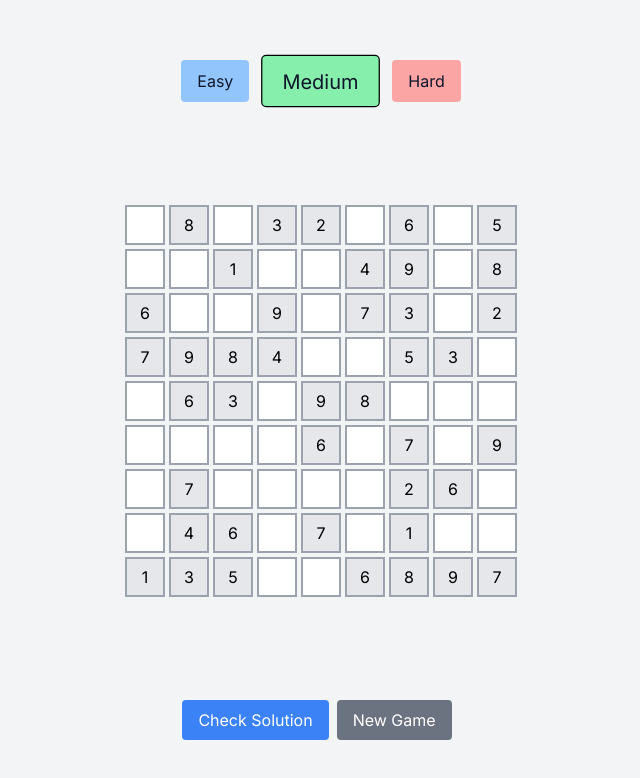
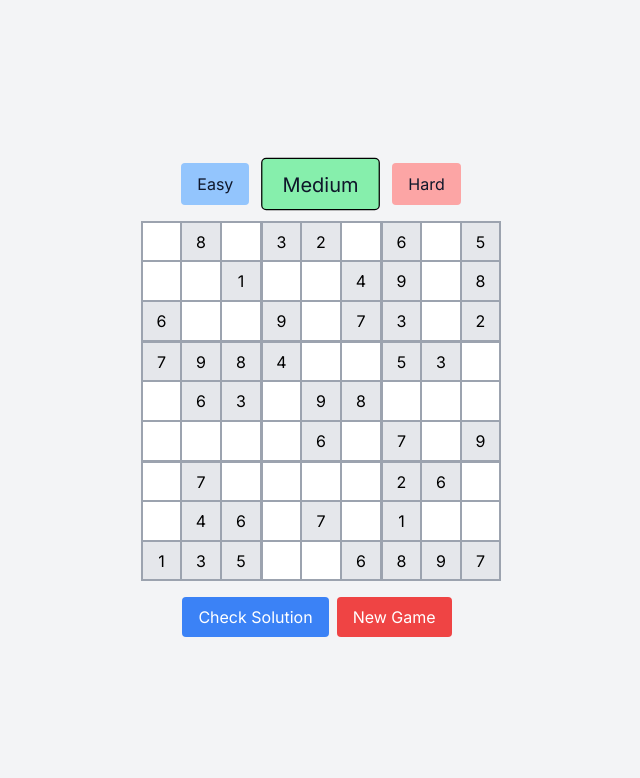
Before and after one commit to andrelsmelo/sudoku, a Next.js app: page / in a window 1280 px wide. Shown: the top 778 px of the page, without its empty margins (319-959 px from the left). Built offline with nearby package versions, Linux system fonts and the light colour scheme.

Commit message:
feat: add border to quadrants

```diff
--- a/src/app/page.tsx
+++ b/src/app/page.tsx
@@ -82,7 +82,7 @@ const Home = () => {
   }
 
   return (
-    <div className="min-h-screen flex flex-col items-center justify-around bg-gray-100 p-4">
+    <div className="min-h-screen flex flex-col items-center justify-center bg-gray-100 p-4">
       <div className="flex mb-4 gap-4">
         <button
           onClick={() => resetGame('easy')}
@@ -103,7 +103,6 @@ const Home = () => {
           Hard
         </button>
       </div>
-
       {board.length > 0 && (
         <SudokuBoard
           board={board}
@@ -121,7 +120,7 @@ const Home = () => {
         </button>
         <button
           onClick={() => resetGame()}
-          className="bg-gray-500 text-white px-4 py-2 rounded mr-2"
+          className="bg-red-500 text-white px-4 py-2 rounded mr-2"
         >
           New Game
         </button>
--- a/src/components/SudokuBoard.tsx
+++ b/src/components/SudokuBoard.tsx
@@ -16,29 +16,47 @@ const SudokuBoard: React.FC<SudokuBoardProps> = ({
   isCellCorrect,
 }) => {
   return (
-    <div className="grid grid-cols-9 gap-1">
+    <div className="grid grid-cols-9 gap-0">
       {board.map((row, rowIndex) =>
-        row.map((cell, colIndex) => (
+        row.map((cell, colIndex) => {
+          const isInitial = initialBoard[rowIndex][colIndex] !== 0
+          const cellValue = cell === 0 ? '' : cell.toString()
+          const isCorrect = isCellCorrect(rowIndex, colIndex)
+
+          const borderClasses = `
+            ${rowIndex % 3 === 0 ? 'border-t-2' : 'border-t'}
+            ${colIndex % 3 === 0 ? 'border-l-2' : 'border-l'}
+            ${rowIndex === 8 ? 'border-b-2' : 'border-b'}
+            ${colIndex === 8 ? 'border-r-2' : 'border-r'}
+          `
+
+          return (
             <input
               key={`${rowIndex}-${colIndex}`}
               type="text"
-            value={cell === 0 ? '' : cell}
+              value={cellValue}
               onChange={(e) =>
                 handleInputChange(rowIndex, colIndex, e.target.value)
               }
               maxLength={1}
-            readOnly={initialBoard[rowIndex][colIndex] !== 0}
-            className={`w-10 h-10 text-center border-2 ${
-              initialBoard[rowIndex][colIndex] !== 0
+              readOnly={isInitial}
+              aria-label={`Sudoku cell at row ${rowIndex + 1}, column ${colIndex + 1}`}
+              title={`Sudoku cell at row ${rowIndex + 1}, column ${colIndex + 1}`}
+              placeholder={isInitial ? cellValue : ' '}
+              className={`w-10 h-10 text-center ${borderClasses} ${
+                isInitial
                   ? 'bg-gray-200 border-gray-400'
-                : board[rowIndex][colIndex] === 0
+                  : cell === 0
                     ? 'border-gray-400'
-                  : isCellCorrect(rowIndex, colIndex)
+                    : isCorrect === null
+                      ? 'border-gray-400'
+                      : isCorrect
                         ? 'border-green-500'
                         : 'border-red-500'
               }`}
             />
-        )),
+          )
+        }),
       )}
     </div>
   )
```
Lines whose indentation alone changed are shown as unchanged.
